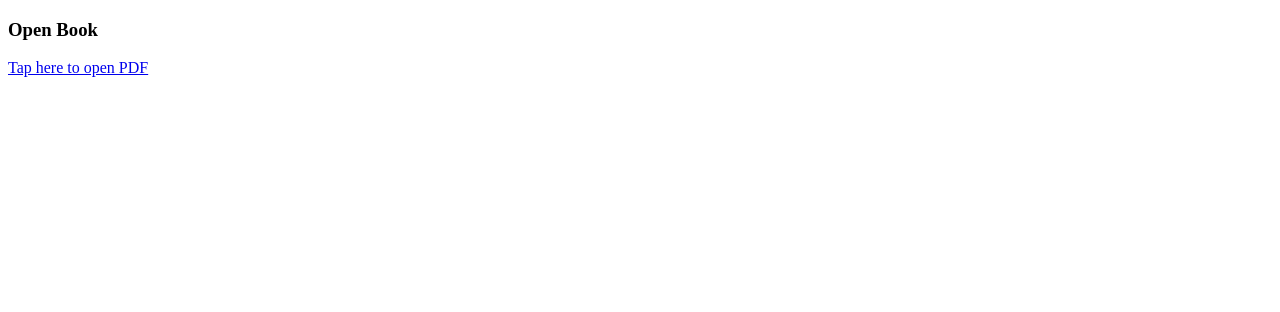
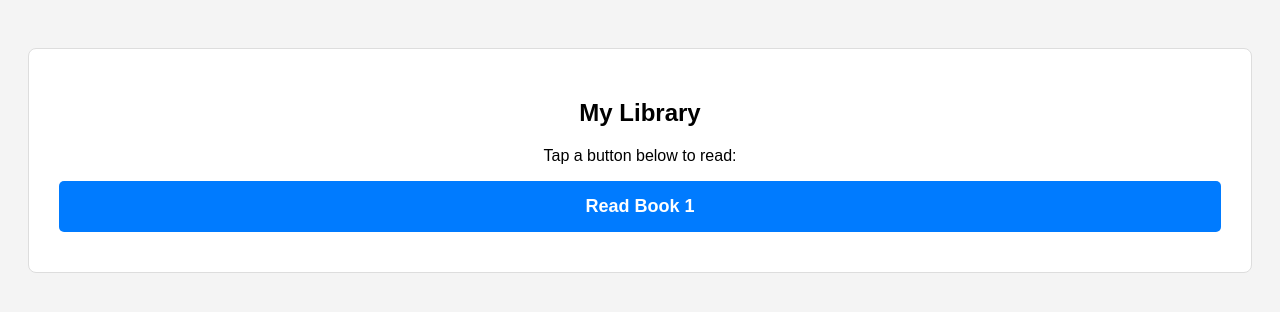
Before and after one commit to trivialkrishna-commits/e-Reader, a plain HTML site: page index.html in a window 1280 px wide. Drawn offline with Linux system fonts and the light colour scheme.

Commit message:
Update index.html

```diff
--- a/index.html
+++ b/index.html
@@ -1,13 +1,63 @@
 <!DOCTYPE html>
-<html>
+<html lang="en">
 <head>
-<meta name="viewport" content="width=device-width, initial-scale=1">
+    <meta charset="UTF-8">
+    <meta name="viewport" content="width=device-width, initial-scale=1.0">
+    <title>My PDF Viewer</title>
+    <style>
+        body {
+            font-family: Arial, sans-serif;
+            text-align: center;
+            padding: 20px;
+            background-color: #f4f4f4;
+        }
+        .container {
+            background: white;
+            padding: 30px;
+            border-radius: 8px;
+            border: 1px solid #ddd;
+            margin-top: 20px;
+        }
+        /* Styling to make the button big and easy to tap on a phone */
+        .read-button {
+            display: block;
+            width: 100%;
+            padding: 15px;
+            margin: 10px 0;
+            background-color: #007bff;
+            color: white;
+            border: none;
+            border-radius: 5px;
+            font-size: 18px;
+            font-weight: bold;
+            cursor: pointer;
+        }
+    </style>
 </head>
+<body>
+    <div class="container">
+        <h2>My Library</h2>
+        <p>Tap a button below to read:</p>
 
-<body>
+        <button class="read-button" onclick="openHostedPdf('NEET DPP 15- Torque and MOI.pdf')">Read Book 1</button>
 
-<h3>Open Book</h3>
-<a href="NEET DPP 15- Torque and MOI.pdf">Tap here to open PDF</a>
+        </div>
 
+    <script>
+        function openHostedPdf(filename) {
+            // This grabs your current GitHub website address automatically
+            var currentWebsite = window.location.href.split('?')[0].replace('index.html', '');
+            if (!currentWebsite.endsWith('/')) {
+                currentWebsite += '/';
+            }
+
+            // This combines your website address with the PDF name
+            var fullPdfLink = currentWebsite + filename;
+
+            // This sends it to Google's lightweight viewer
+            var googleViewerUrl = "https://docs.google.com/viewer?url=" + encodeURIComponent(fullPdfLink);
+            window.location.href = googleViewerUrl;
+        }
+    </script>
 </body>
 </html>
```
